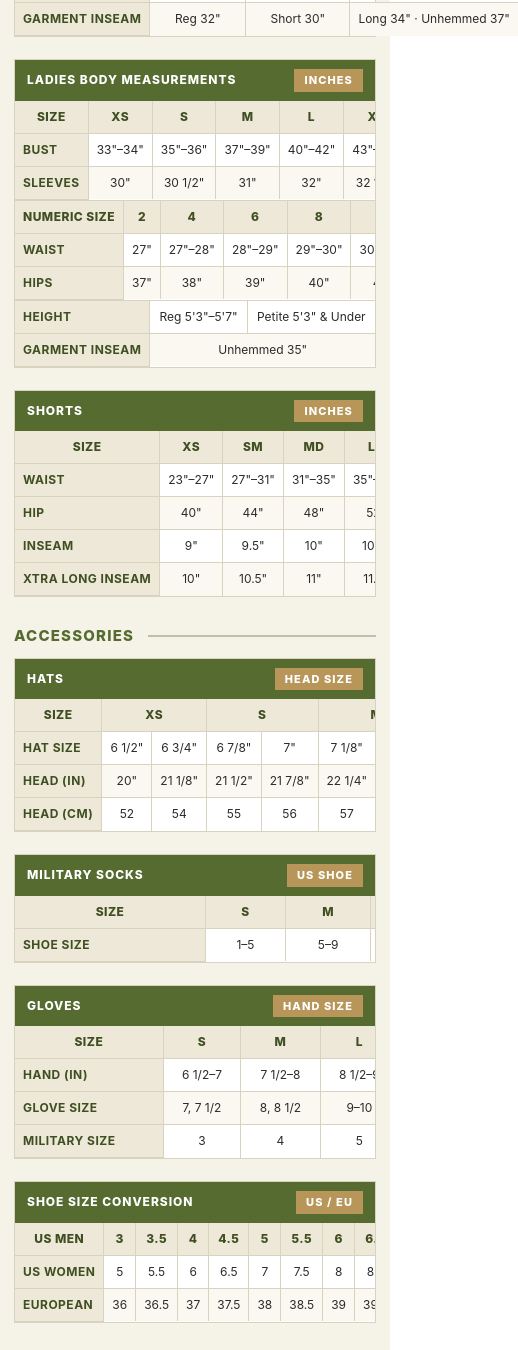
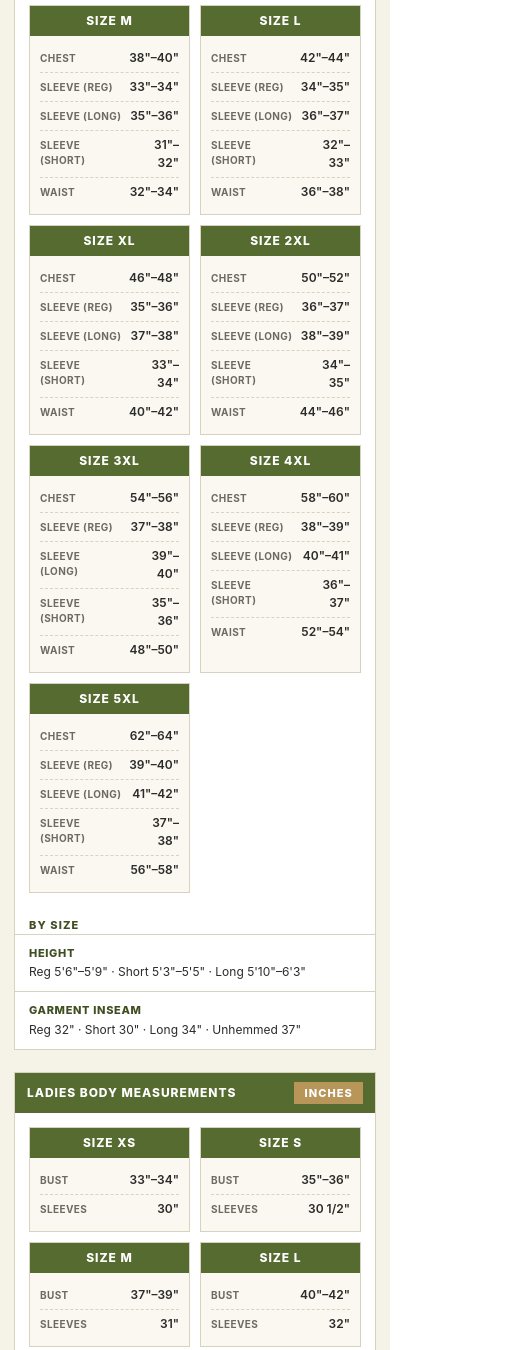
Before and after one commit to Ncross9/size_chart_redesign, a plain HTML site: page index.html in a window 390 px wide. Shown: the part 554-1904 px from the top of the page, 518 px wide, since content can reach past the window. Drawn offline with Linux system fonts and the light colour scheme.

Commit message:
Fix mobile overflow; switch to stacked size cards on mobile

```diff
--- a/index.html
+++ b/index.html
@@ -29,9 +29,9 @@
     font-size: 15px;
     line-height: 1.5;
     -webkit-font-smoothing: antialiased;
+    overflow-x: hidden;
   }
 
-  /* Card container emulates the pop-up tooltip widget */
   .guide {
     max-width: 960px;
     margin: 24px auto;
@@ -39,13 +39,10 @@
     border-top: 6px solid var(--olive);
     padding: 32px 28px 28px;
     box-shadow: 0 4px 24px rgba(0,0,0,0.08);
+    overflow: hidden;
   }
 
-  header.guide-head {
-    text-align: center;
-    margin-bottom: 18px;
-  }
-
+  header.guide-head { text-align: center; margin-bottom: 18px; }
   header.guide-head h1 {
     color: var(--olive);
     font-size: 26px;
@@ -54,7 +51,6 @@
     margin: 0 0 6px;
     text-transform: uppercase;
   }
-
   header.guide-head p {
     margin: 0 auto;
     max-width: 640px;
@@ -62,7 +58,6 @@
     font-size: 14px;
   }
 
-  /* Quick-jump nav — flat, no collapsing */
   nav.jump {
     display: flex;
     flex-wrap: wrap;
@@ -70,7 +65,6 @@
     justify-content: center;
     margin: 20px 0 8px;
   }
-
   nav.jump a {
     display: inline-block;
     padding: 7px 14px;
@@ -84,21 +78,18 @@
     text-transform: uppercase;
     transition: background 0.15s, color 0.15s, border-color 0.15s;
   }
-
   nav.jump a:hover {
     background: var(--olive);
     color: #fff;
     border-color: var(--olive);
   }
 
-  /* Section dividers */
   .section-head {
     display: flex;
     align-items: center;
     gap: 14px;
     margin: 28px 0 10px;
   }
-
   .section-head h2 {
     color: var(--olive);
     font-size: 18px;
@@ -108,7 +99,6 @@
     font-weight: 800;
     white-space: nowrap;
   }
-
   .section-head .rule {
     flex: 1;
     height: 2px;
@@ -116,11 +106,11 @@
     opacity: 0.35;
   }
 
-  /* Sub-chart heading */
   .chart {
     margin-bottom: 22px;
     background: #fff;
     border: 1px solid var(--rule);
+    overflow: hidden;
   }
 
   .chart-title {
@@ -136,40 +126,37 @@
     justify-content: space-between;
     gap: 12px;
   }
-
   .chart-title .badge {
     background: var(--gold);
     color: #fff;
     padding: 3px 10px;
     font-size: 11px;
     letter-spacing: 0.1em;
+    white-space: nowrap;
   }
 
-  /* Tables — horizontal scroll on mobile */
+  /* Desktop tables */
   .table-wrap {
     overflow-x: auto;
     -webkit-overflow-scrolling: touch;
   }
-
-  table {
+  .size-table {
     border-collapse: collapse;
     width: 100%;
     min-width: 560px;
     font-size: 13px;
   }
-
-  table th, table td {
+  .size-table th, .size-table td {
     padding: 9px 10px;
     text-align: center;
     border-bottom: 1px solid var(--rule);
     border-right: 1px solid var(--rule);
     white-space: nowrap;
   }
-
-  table th:last-child, table td:last-child { border-right: none; }
-  table tr:last-child td { border-bottom: none; }
-
-  table thead th {
+  .size-table th:last-child, .size-table td:last-child { border-right: none; }
+  .size-table tr:last-child td,
+  .size-table tr:last-child th { border-bottom: none; }
+  .size-table thead th {
     background: var(--cream-alt);
     color: var(--olive-dark);
     font-weight: 800;
@@ -177,9 +164,7 @@
     font-size: 12px;
     text-transform: uppercase;
   }
-
-  /* Row label column */
-  table tbody th {
+  .size-table tbody th {
     text-align: left;
     background: var(--cream-alt);
     color: var(--olive-dark);
@@ -191,8 +176,123 @@
     left: 0;
     z-index: 1;
   }
+  .size-table tbody tr:nth-child(even) td { background: #FAF8F0; }
 
-  table tbody tr:nth-child(even) td { background: #FAF8F0; }
+  /* Secondary table (two-column helper, e.g., Height/Inseam legend) */
+  .size-table-secondary {
+    border-top: 1px solid var(--rule);
+    border-collapse: collapse;
+    width: 100%;
+    font-size: 13px;
+  }
+  .size-table-secondary th,
+  .size-table-secondary td {
+    padding: 9px 10px;
+    border-bottom: 1px solid var(--rule);
+    border-right: 1px solid var(--rule);
+  }
+  .size-table-secondary th:last-child,
+  .size-table-secondary td:last-child { border-right: none; }
+  .size-table-secondary tr:last-child th,
+  .size-table-secondary tr:last-child td { border-bottom: none; }
+  .size-table-secondary th {
+    width: 34%;
+    text-align: left;
+    background: var(--cream-alt);
+    color: var(--olive-dark);
+    font-weight: 700;
+    font-size: 12px;
+    text-transform: uppercase;
+    letter-spacing: 0.04em;
+  }
+  .size-table-secondary td { text-align: left; color: var(--ink); }
+
+  /* Mobile card view (generated by JS) */
+  .mobile-cards {
+    display: none;
+    padding: 14px;
+    gap: 10px;
+    grid-template-columns: repeat(auto-fill, minmax(150px, 1fr));
+  }
+  .size-card {
+    border: 1px solid var(--rule);
+    background: #FAF8F0;
+    overflow: hidden;
+  }
+  .size-card-title {
+    background: var(--olive);
+    color: #fff;
+    padding: 6px 10px;
+    font-weight: 800;
+    font-size: 12px;
+    letter-spacing: 0.08em;
+    text-transform: uppercase;
+    text-align: center;
+  }
+  .size-card-title small {
+    display: block;
+    font-size: 10px;
+    font-weight: 700;
+    letter-spacing: 0.1em;
+    opacity: 0.75;
+    margin-top: 2px;
+  }
+  .size-card-body { padding: 8px 10px; }
+  .size-card-row {
+    display: flex;
+    justify-content: space-between;
+    align-items: baseline;
+    gap: 8px;
+    padding: 5px 0;
+    border-bottom: 1px dashed var(--rule);
+    font-size: 12px;
+  }
+  .size-card-row:last-child { border-bottom: none; }
+  .size-card-row .k {
+    color: var(--muted);
+    text-transform: uppercase;
+    font-size: 10px;
+    letter-spacing: 0.04em;
+    font-weight: 700;
+  }
+  .size-card-row .v {
+    color: var(--ink);
+    font-weight: 600;
+    text-align: right;
+  }
+  .mobile-cards-heading {
+    display: none;
+    padding: 10px 14px 0;
+    color: var(--olive-dark);
+    font-size: 11px;
+    font-weight: 800;
+    letter-spacing: 0.1em;
+    text-transform: uppercase;
+  }
+
+  /* Info block (replaces Height/Inseam sub-tables) */
+  .info-block {
+    border-top: 1px solid var(--rule);
+    display: grid;
+    grid-template-columns: 1fr 1fr;
+    gap: 0;
+  }
+  .info-block .info-item {
+    padding: 10px 14px;
+    font-size: 12px;
+    line-height: 1.5;
+    border-right: 1px solid var(--rule);
+  }
+  .info-block .info-item:last-child { border-right: none; }
+  .info-block .info-item strong {
+    display: block;
+    color: var(--olive-dark);
+    text-transform: uppercase;
+    letter-spacing: 0.06em;
+    font-size: 11px;
+    margin-bottom: 2px;
+    font-weight: 800;
+  }
 
   /* Measurement guide */
   .measure-guide {
@@ -201,14 +301,12 @@
     gap: 12px;
     margin: 10px 0 4px;
   }
-
   .measure-guide .item {
     background: #fff;
     border: 1px solid var(--rule);
     border-left: 3px solid var(--gold);
     padding: 10px 12px;
   }
-
   .measure-guide .item strong {
     display: block;
     color: var(--olive-dark);
@@ -217,13 +315,11 @@
     font-size: 11px;
     margin-bottom: 3px;
   }
-
   .measure-guide .item span {
     font-size: 13px;
     color: var(--ink);
   }
 
-  /* Note callout */
   .note {
     background: #fff;
     border-left: 4px solid var(--gold);
@@ -231,21 +327,32 @@
     margin: 18px 0 0;
     font-size: 13px;
   }
-
   .note strong { color: var(--olive-dark); }
 
-  /* Mobile */
-  @media (max-width: 640px) {
+  /* Switch to card view on tablet & below */
+  @media (max-width: 760px) {
+    .table-wrap { display: none; }
+    .mobile-cards { display: grid; }
+    .mobile-cards-heading { display: block; }
+
+    .info-block { grid-template-columns: 1fr; }
+    .info-block .info-item { border-right: none; border-bottom: 1px solid var(--rule); }
+    .info-block .info-item:last-child { border-bottom: none; }
+
     .guide {
       margin: 0;
       padding: 22px 14px 18px;
       box-shadow: none;
+      max-width: 100%;
     }
     header.guide-head h1 { font-size: 20px; }
     .section-head h2 { font-size: 15px; }
     .chart-title { font-size: 12px; padding: 9px 12px; }
-    table { font-size: 12px; }
-    table th, table td { padding: 7px 8px; }
+  }
+
+  /* Tiny screens — 1 column cards */
+  @media (max-width: 380px) {
+    .mobile-cards { grid-template-columns: 1fr; }
   }
 </style>
 </head>
@@ -277,7 +384,7 @@
       <span class="badge">Inches</span>
     </div>
     <div class="table-wrap">
-      <table>
+      <table class="size-table" data-label="Size">
         <thead>
           <tr>
             <th>Size</th>
@@ -294,22 +401,17 @@
         </tbody>
       </table>
     </div>
-    <table style="border-top:1px solid var(--rule); min-width:0;">
-      <tbody>
-        <tr>
-          <th style="width:34%;">Height</th>
-          <td>Reg 5'6"–5'9"</td>
-          <td>Short 5'3"–5'5"</td>
-          <td>Long 5'10"–6'3"</td>
-        </tr>
-        <tr>
-          <th>Garment Inseam</th>
-          <td>Reg 32"</td>
-          <td>Short 30"</td>
-          <td>Long 34" · Unhemmed 37"</td>
-        </tr>
-      </tbody>
-    </table>
+    <div class="mobile-cards-heading">By Size</div>
+    <div class="info-block">
+      <div class="info-item">
+        <strong>Height</strong>
+        Reg 5'6"–5'9" · Short 5'3"–5'5" · Long 5'10"–6'3"
+      </div>
+      <div class="info-item">
+        <strong>Garment Inseam</strong>
+        Reg 32" · Short 30" · Long 34" · Unhemmed 37"
+      </div>
+    </div>
   </section>
 
   <!-- Ladies -->
@@ -319,7 +421,7 @@
       <span class="badge">Inches</span>
     </div>
     <div class="table-wrap">
-      <table>
+      <table class="size-table" data-label="Size">
         <thead>
           <tr>
             <th>Size</th>
@@ -333,12 +435,13 @@
         </tbody>
       </table>
     </div>
+    <div class="mobile-cards-heading">By Letter Size</div>
 
     <div class="table-wrap" style="border-top:1px solid var(--rule);">
-      <table>
+      <table class="size-table" data-label="Numeric">
         <thead>
           <tr>
-            <th>Numeric Size</th>
+            <th>Numeric</th>
             <th>2</th><th>4</th><th>6</th><th>8</th><th>10</th><th>12</th><th>14</th>
             <th>16</th><th>18</th><th>20</th><th>22</th><th>24</th>
           </tr>
@@ -349,20 +452,18 @@
         </tbody>
       </table>
     </div>
+    <div class="mobile-cards-heading">By Numeric Size</div>
 
-    <table style="border-top:1px solid var(--rule); min-width:0;">
-      <tbody>
-        <tr>
-          <th style="width:34%;">Height</th>
-          <td>Reg 5'3"–5'7"</td>
-          <td colspan="2">Petite 5'3" &amp; Under</td>
-        </tr>
-        <tr>
-          <th>Garment Inseam</th>
-          <td colspan="3">Unhemmed 35"</td>
-        </tr>
-      </tbody>
-    </table>
+    <div class="info-block">
+      <div class="info-item">
+        <strong>Height</strong>
+        Reg 5'3"–5'7" · Petite 5'3" &amp; Under
+      </div>
+      <div class="info-item">
+        <strong>Garment Inseam</strong>
+        Unhemmed 35"
+      </div>
+    </div>
   </section>
 
   <!-- Shorts -->
@@ -372,7 +473,7 @@
       <span class="badge">Inches</span>
     </div>
     <div class="table-wrap">
-      <table>
+      <table class="size-table" data-label="Size">
         <thead>
           <tr>
             <th>Size</th>
@@ -388,6 +489,7 @@
         </tbody>
       </table>
     </div>
+    <div class="mobile-cards-heading">By Size</div>
   </section>
 
   <!-- ACCESSORIES -->
@@ -403,15 +505,15 @@
       <span class="badge">Head Size</span>
     </div>
     <div class="table-wrap">
-      <table>
+      <table class="size-table" data-label="Size" data-card-title-row="0">
         <thead>
           <tr>
             <th>Size</th>
-            <th colspan="2">XS</th>
-            <th colspan="2">S</th>
-            <th colspan="2">M</th>
-            <th colspan="2">L</th>
-            <th colspan="2">XL</th>
+            <th>XS</th><th>XS</th>
+            <th>S</th><th>S</th>
+            <th>M</th><th>M</th>
+            <th>L</th><th>L</th>
+            <th>XL</th><th>XL</th>
           </tr>
         </thead>
         <tbody>
@@ -421,6 +523,7 @@
         </tbody>
       </table>
     </div>
+    <div class="mobile-cards-heading">By Hat Size</div>
   </section>
 
   <!-- Socks -->
@@ -430,7 +533,7 @@
       <span class="badge">US Shoe</span>
     </div>
     <div class="table-wrap">
-      <table>
+      <table class="size-table" data-label="Size">
         <thead>
           <tr><th>Size</th><th>S</th><th>M</th><th>L</th><th>XL</th></tr>
         </thead>
@@ -439,6 +542,7 @@
         </tbody>
       </table>
     </div>
+    <div class="mobile-cards-heading">By Size</div>
   </section>
 
   <!-- Gloves -->
@@ -448,7 +552,7 @@
       <span class="badge">Hand Size</span>
     </div>
     <div class="table-wrap">
-      <table>
+      <table class="size-table" data-label="Size">
         <thead>
           <tr><th>Size</th><th>S</th><th>M</th><th>L</th><th>XL</th><th>XXL</th></tr>
         </thead>
@@ -459,6 +563,7 @@
         </tbody>
       </table>
     </div>
+    <div class="mobile-cards-heading">By Size</div>
   </section>
 
   <!-- Shoes -->
@@ -468,7 +573,7 @@
       <span class="badge">US / EU</span>
     </div>
     <div class="table-wrap">
-      <table>
+      <table class="size-table" data-label="US Men">
         <thead>
           <tr>
             <th>US Men</th>
@@ -483,6 +588,7 @@
         </tbody>
       </table>
     </div>
+    <div class="mobile-cards-heading">By US Men's Size</div>
   </section>
 
   <!-- HOW TO MEASURE -->
@@ -520,5 +626,59 @@
 
 </div>
 
+<script>
+  // Build mobile card views from each .size-table
+  document.querySelectorAll('.size-table').forEach(table => {
+    const headCells = Array.from(table.querySelectorAll('thead tr th'));
+    if (headCells.length < 2) return;
+    const cornerLabel = table.dataset.label || headCells[0].textContent.trim();
+    const sizeLabels = headCells.slice(1).map(th => th.textContent.trim());
+
+    const rowsAll = Array.from(table.querySelectorAll('tbody tr')).map(row => ({
+      label: row.querySelector('th').textContent.trim(),
+      values: Array.from(row.querySelectorAll('td')).map(td => td.textContent.trim())
+    }));
+
+    // Optionally promote one tbody row to act as the card title
+    const titleRowIdx = table.dataset.cardTitleRow !== undefined ? parseInt(table.dataset.cardTitleRow, 10) : -1;
+    const titleRow = titleRowIdx >= 0 ? rowsAll[titleRowIdx] : null;
+    const attrs = titleRow ? rowsAll.filter((_, i) => i !== titleRowIdx) : rowsAll;
+
+    const cards = document.createElement('div');
+    cards.className = 'mobile-cards';
+
+    sizeLabels.forEach((size, idx) => {
+      const values = attrs.map(a => a.values[idx] ?? '—');
+      if (values.every(v => v === '—' || v === '')) return;
+
+      const card = document.createElement('div');
+      card.className = 'size-card';
+
+      const title = document.createElement('div');
+      title.className = 'size-card-title';
+      if (titleRow) {
+        title.innerHTML = `${titleRow.values[idx]}<small>${cornerLabel} ${size}</small>`;
+      } else {
+        title.textContent = `${cornerLabel} ${size}`.trim();
+      }
+      card.appendChild(title);
+
+      const body = document.createElement('div');
+      body.className = 'size-card-body';
+      attrs.forEach((a, i) => {
+        const row = document.createElement('div');
+        row.className = 'size-card-row';
+        row.innerHTML = `<span class="k">${a.label}</span><span class="v">${values[i] || '—'}</span>`;
+        body.appendChild(row);
+      });
+      card.appendChild(body);
+      cards.appendChild(card);
+    });
+
+    // Insert after the corresponding table-wrap
+    table.closest('.table-wrap').insertAdjacentElement('afterend', cards);
+  });
+</script>
+
 </body>
 </html>
```
